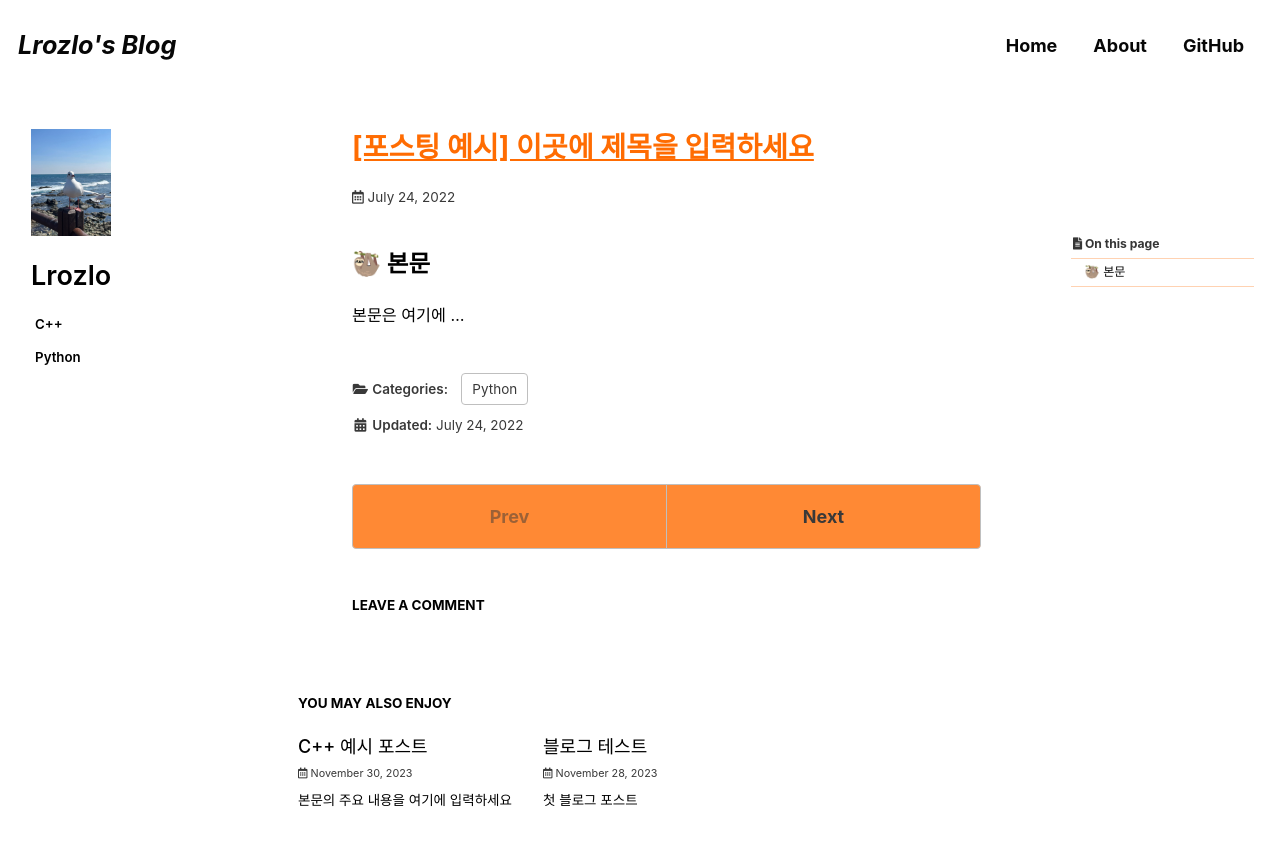
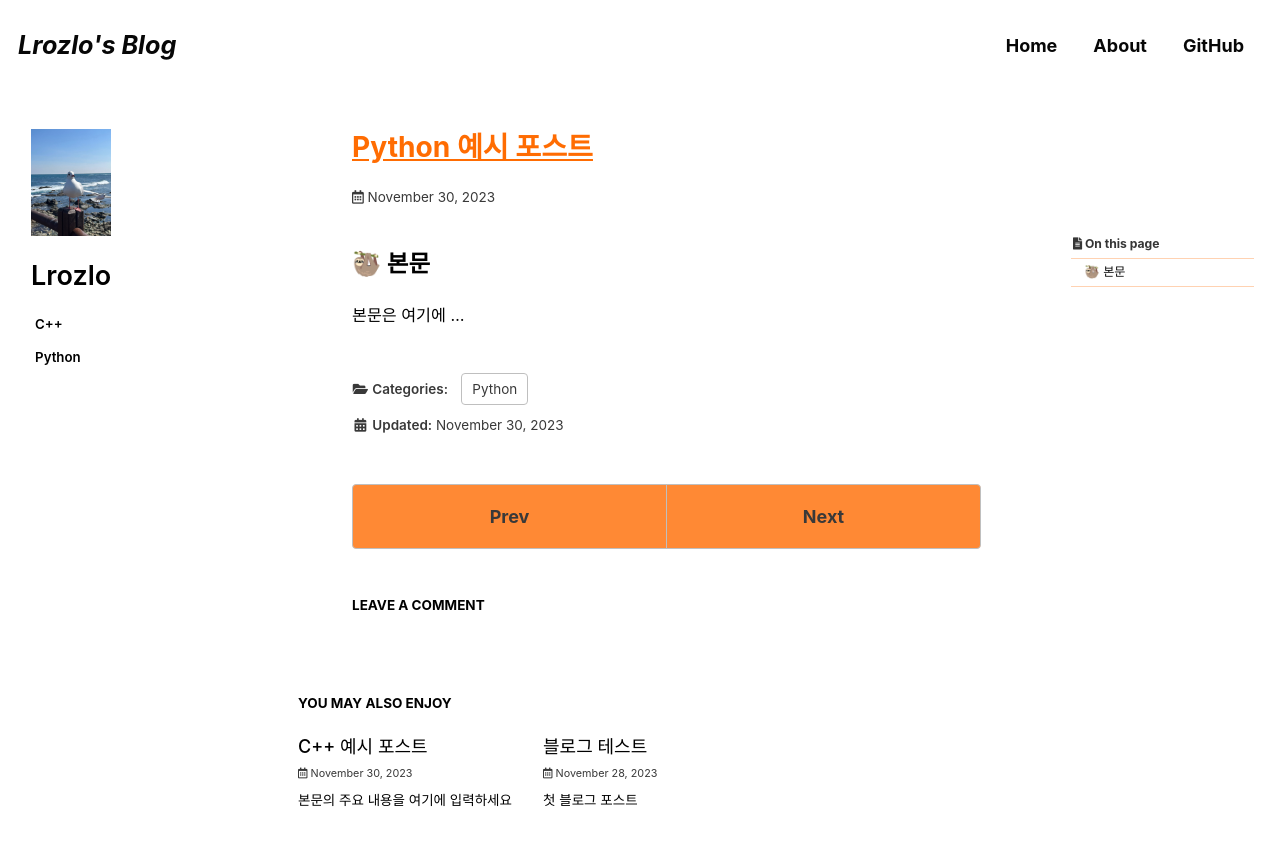
Before and after one commit to Lrozlo/Lrozlo.github.io, a Jekyll site: the page built from _posts/2022-07-24-categories-example2.md, in a window 1280 px wide and 900 px high. Shown: the top 846 px of the window. Built offline with Jekyll 4.4.1, drawn with Linux system fonts in a browser that asks for light colours; cached includes are drawn as plain includes; some web fonts are replaced; comment, search, counter and statistics services are not loaded.

Commit message:
Update and rename 2022-07-24-categories-post-name-here-2.md to 2022-07-24-categories-example2.md

```diff
--- a/_posts/2022-07-24-categories-post-name-here-2.md
+++ b/_posts/2022-07-24-categories-example2.md
@@ -1,5 +1,5 @@
 ---
-title: "[포스팅 예시] 이곳에 제목을 입력하세요"
+title: "Python 예시 포스트"
 excerpt: "본문의 주요 내용을 여기에 입력하세요"
 
 categories:
@@ -7,13 +7,13 @@ categories:
 tags:
   - [tag1, tag2]
 
-permalink: /python/post-name-here-2/
+permalink: /python/example2/
 
 toc: true
 toc_sticky: true
 
-date: 2022-07-24
-last_modified_at: 2022-07-24
+date: 2023-11-30
+last_modified_at: 2023-11-30
 ---
 
 ## 🦥 본문
```
